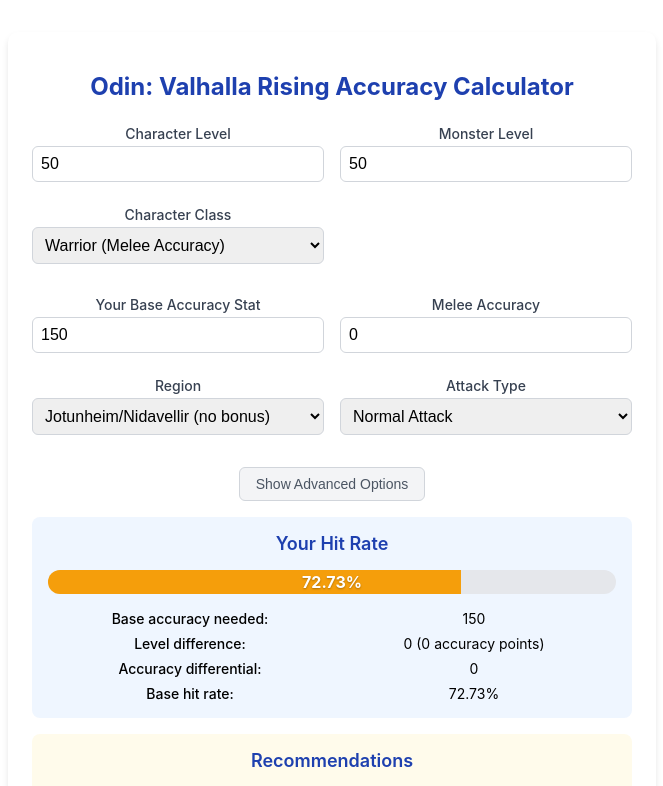
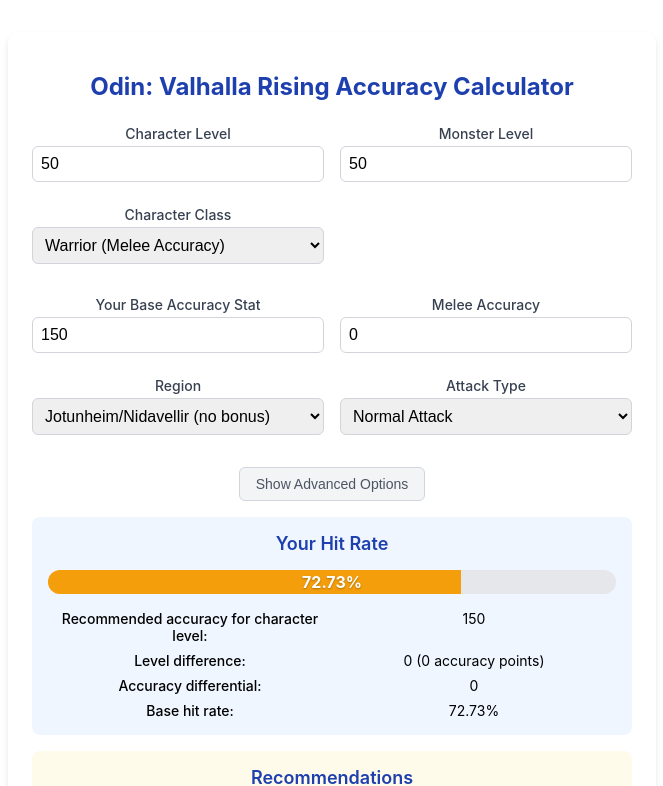
Before and after one commit to Mystonats/accuracy-calculator, a React (Create React App) app: page / in a window 1280 px wide. Shown: the top 786 px of the page, without its empty margins (308-971 px from the left). Built offline with nearby package versions, Linux system fonts and the light colour scheme.

Commit message:
Changed base accuracy to clearer information

```diff
--- a/src/components/OdinAccuracyCalculator.js
+++ b/src/components/OdinAccuracyCalculator.js
@@ -340,7 +340,7 @@
         {renderAccuracyGauge()}
 
         <div className="results-grid">
-          <div className="results-label">Base accuracy needed:</div>
+          <div className="results-label">Recommended accuracy for character level:</div>
           <div className="results-value">{characterLevel * 3}</div>
 
           <div className="results-label">Level difference:</div>
```
